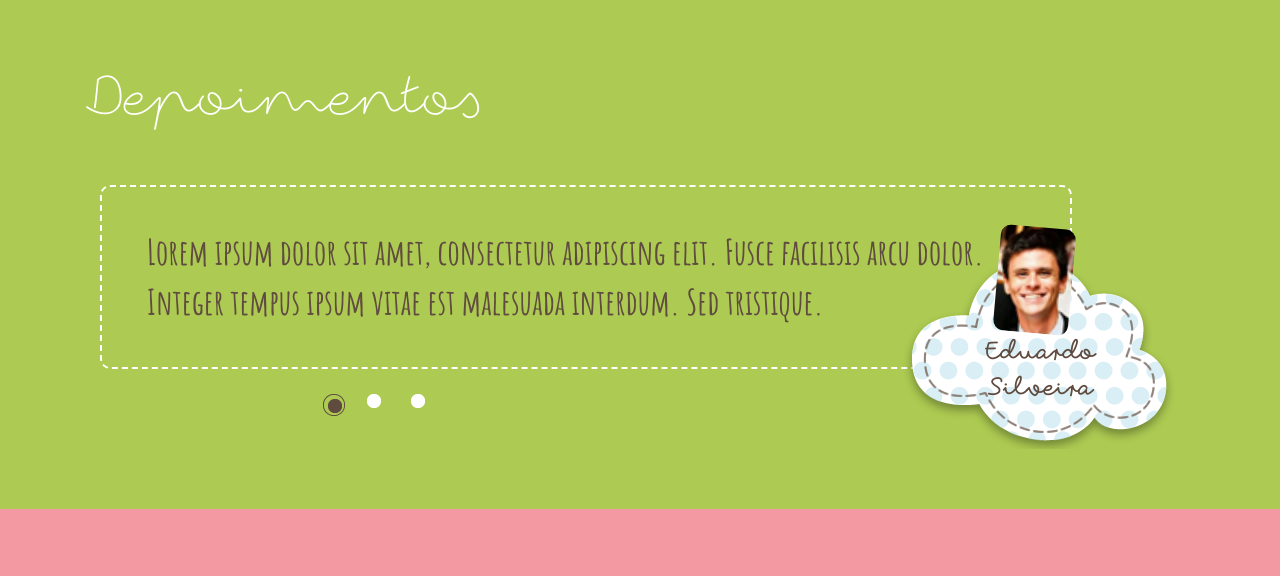
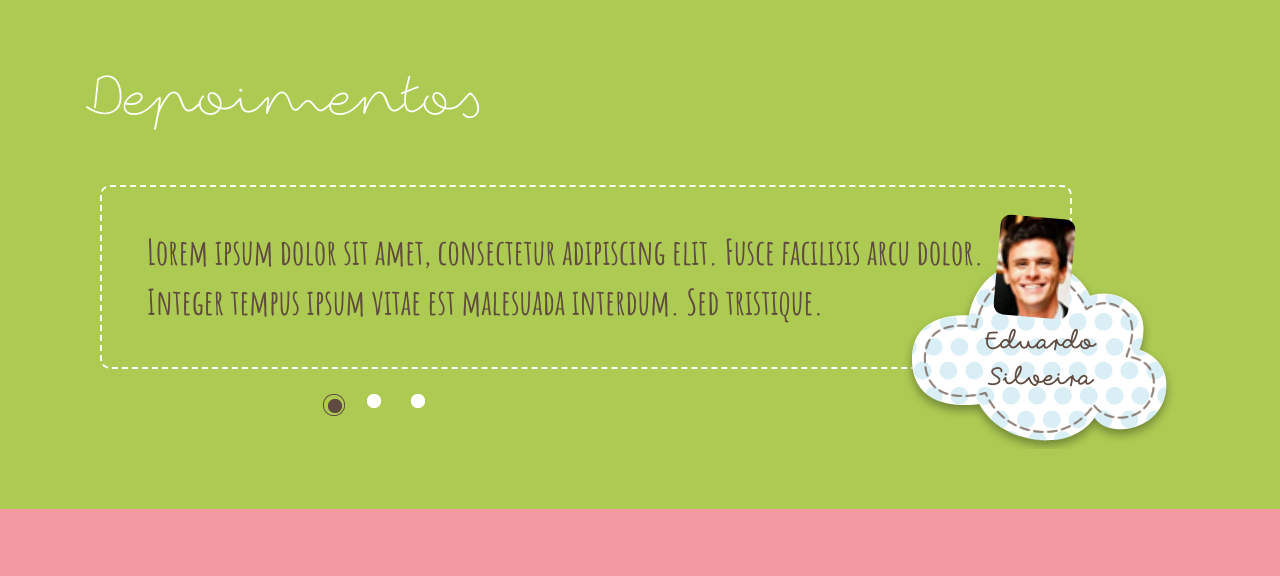
Before and after one commit to BrunnoCruvinel/nuvemdepapel, a PHP site: page /index.php in a window 1280 px wide. Shown: the part 1854-2430 px from the top of the page. Run offline with PHP 8.4, Linux system fonts and the light colour scheme; some libraries are stand-ins or nearby versions.

Commit message:
Ajustes nos depoimentos

```diff
--- a/css/depoimentos.css
+++ b/css/depoimentos.css
@@ -37,7 +37,7 @@
     position: absolute;
     left: 0;
     right: 0;
-    top: 40%;
+    top: 35%;
     width: 100%;
     text-align: center;
     z-index: 2;
--- a/css/style.css
+++ b/css/style.css
@@ -226,10 +226,11 @@
 
 .img-depoimento{
 	width: 75px;
+	height: 100px;
     position: absolute;
     left: 35%;
     overflow: hidden;
-    top: -15%;
+    top: -20%;
     -webkit-transform: rotate(5deg);
     border-radius: 10px;
 }
```
